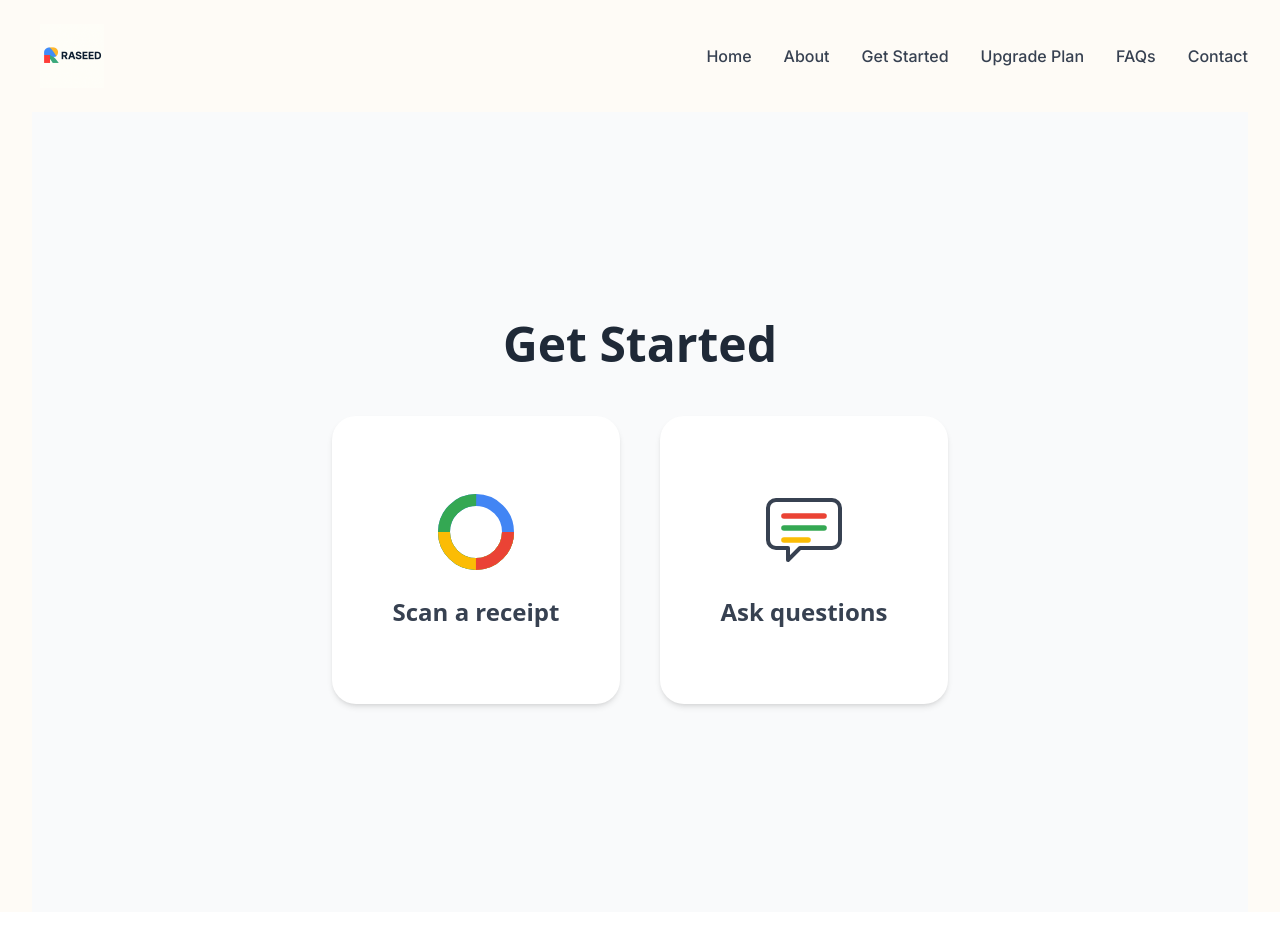
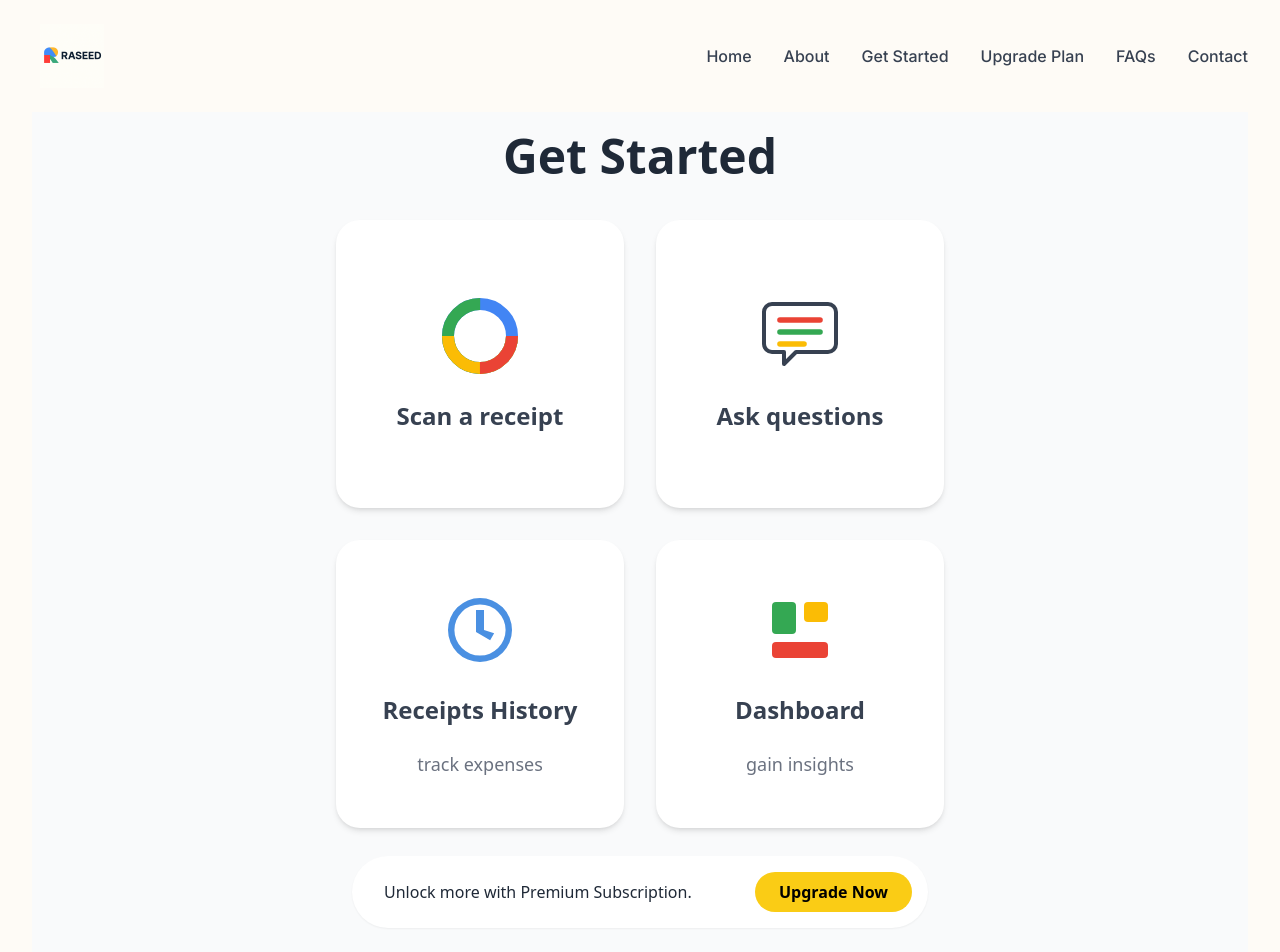
Before and after one commit to sarthakChy/Raseed, a React (Vite) app in the folder client/: page /getstarted in a window 1280 px wide. Shown: the top 952 px of the page. Before the commit the page ends 912 px from the top, so only its background shows below. Built offline with nearby package versions, Linux system fonts and the light colour scheme.

Commit message:
add some more cards in getstarted file

```diff
--- a/client/src/pages/GetStarted.tsx
+++ b/client/src/pages/GetStarted.tsx
@@ -27,6 +27,22 @@ const AskIcon: React.FC = () => (
   </svg>
 );
 
+const HistoryIcon: React.FC = () => (
+    <svg viewBox="0 0 100 100" className="w-20 h-20" aria-hidden="true">
+        <path d="M50,10A40,40,0,1,0,90,50,40,40,0,0,0,50,10ZM50,82A32,32,0,1,1,82,50,32,32,0,0,1,50,82Z" fill="#4A90E2"/>
+        <path d="M55,25H45V52.5l17.68,10.2,5-8.66L55,50Z" fill="#4A90E2"/>
+    </svg>
+);
+
+const DashboardIcon: React.FC = () => (
+    <svg viewBox="0 0 100 100" className="w-20 h-20" aria-hidden="true">
+        <rect x="15" y="15" width="30" height="40" rx="5" fill="#34A853"/>
+        <rect x="55" y="15" width="30" height="25" rx="5" fill="#FBBC05"/>
+        <rect x="15" y="65" width="70" height="20" rx="5" fill="#EA4335"/>
+    </svg>
+);
+
+
 // --- MAIN COMPONENT ---
 const GetStarted: React.FC = () => {
   const navigate = useNavigate();
@@ -36,12 +52,12 @@ const GetStarted: React.FC = () => {
   };
 
   return (
-    <div className="bg-gray-50 min-h-screen flex flex-col items-center justify-center p-10 font-sans">
-      <h1 className="text-5xl font-bold text-gray-800 mb-12 text-center">
+    <div className="bg-gray-50 min-h-screen flex flex-col items-center justify-center p-5 font-sans">
+      <h1 className="text-5xl font-bold text-gray-800 mb-10 text-center">
         Get Started
       </h1>
 
-      <div className="flex flex-col md:flex-row space-y-8 md:space-y-0 md:space-x-10">
+      <div className="grid grid-cols-1 md:grid-cols-2 gap-8">
         {/* Card 1: Scan a receipt */}
         <button
           className="bg-white rounded-3xl shadow-md hover:shadow-xl transition-shadow duration-300 p-8 w-72 h-72 flex flex-col justify-center items-center space-y-6"
@@ -64,8 +80,46 @@ const GetStarted: React.FC = () => {
             Ask questions
           </span>
         </button>
+
+        {/* Card 3: Receipts History */}
+        <button
+          className="bg-white rounded-3xl shadow-md hover:shadow-xl transition-shadow duration-300 p-8 w-72 h-72 flex flex-col justify-center items-center space-y-6"
+          aria-label="Receipts History"
+        >
+          <HistoryIcon />
+          <span className="text-2xl font-semibold text-gray-700 text-center">
+            Receipts History
+          </span>
+           <span className="text-lg text-gray-500 text-center">
+            track expenses
+          </span>
+        </button>
+
+        {/* Card 4: Dashboard */}
+        <button
+          className="bg-white rounded-3xl shadow-md hover:shadow-xl transition-shadow duration-300 p-8 w-72 h-72 flex flex-col justify-center items-center space-y-6"
+          aria-label="Dashboard"
+        >
+          <DashboardIcon />
+          <span className="text-2xl font-semibold text-gray-700 text-center">
+            Dashboard
+          </span>
+          <span className="text-lg text-gray-500 text-center">
+            gain insights
+          </span>
+        </button>
+
+      </div>
+
+        <div className="bg-white shadow-sm rounded-full flex items-center justify-between p-4 mb-8 mt-7 max-w-xl w-full">
+        <p className="text-gray-800 pl-4">Unlock more with Premium Subscription.</p>
+        <button className="bg-yellow-400 text-black font-bold py-2 px-6 rounded-full hover:bg-yellow-500 transition-colors duration-300">
+          Upgrade Now
+        </button>
       </div>
     </div>
+
+
   );
 };
 
```
